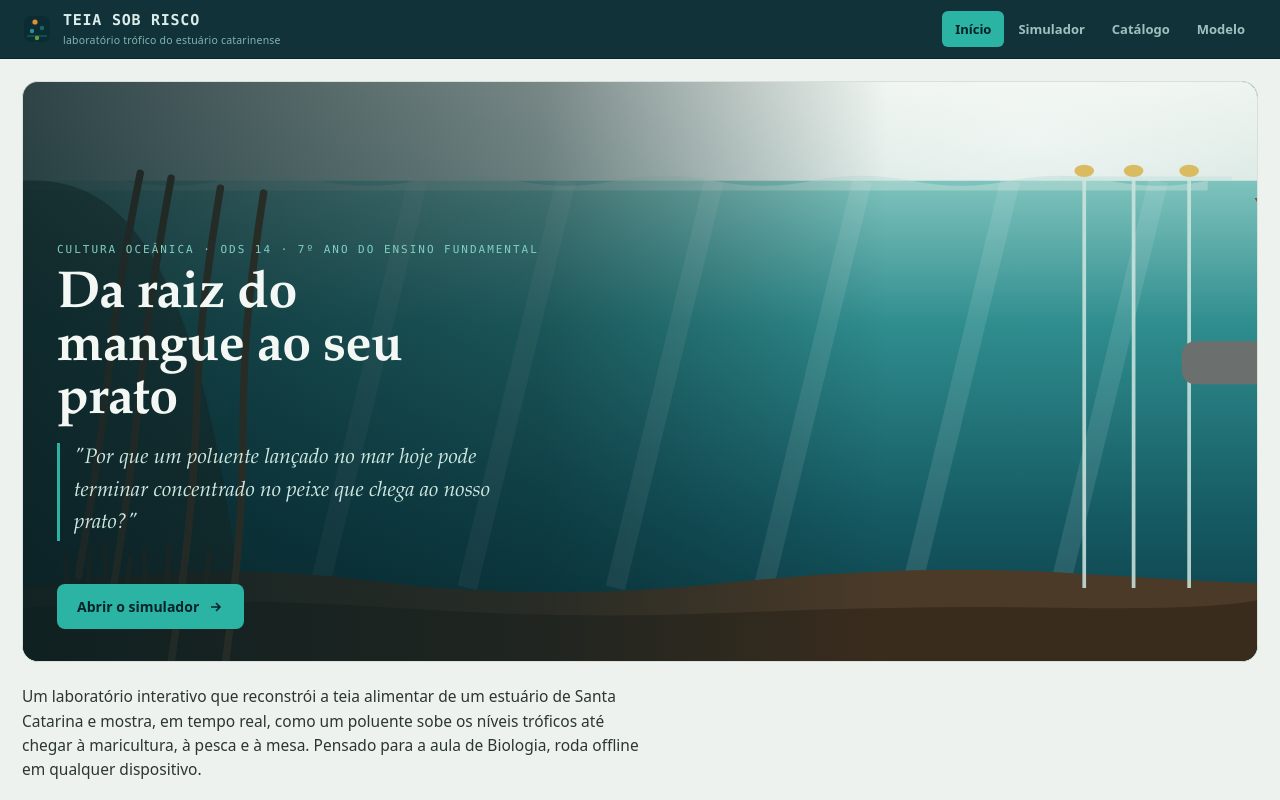
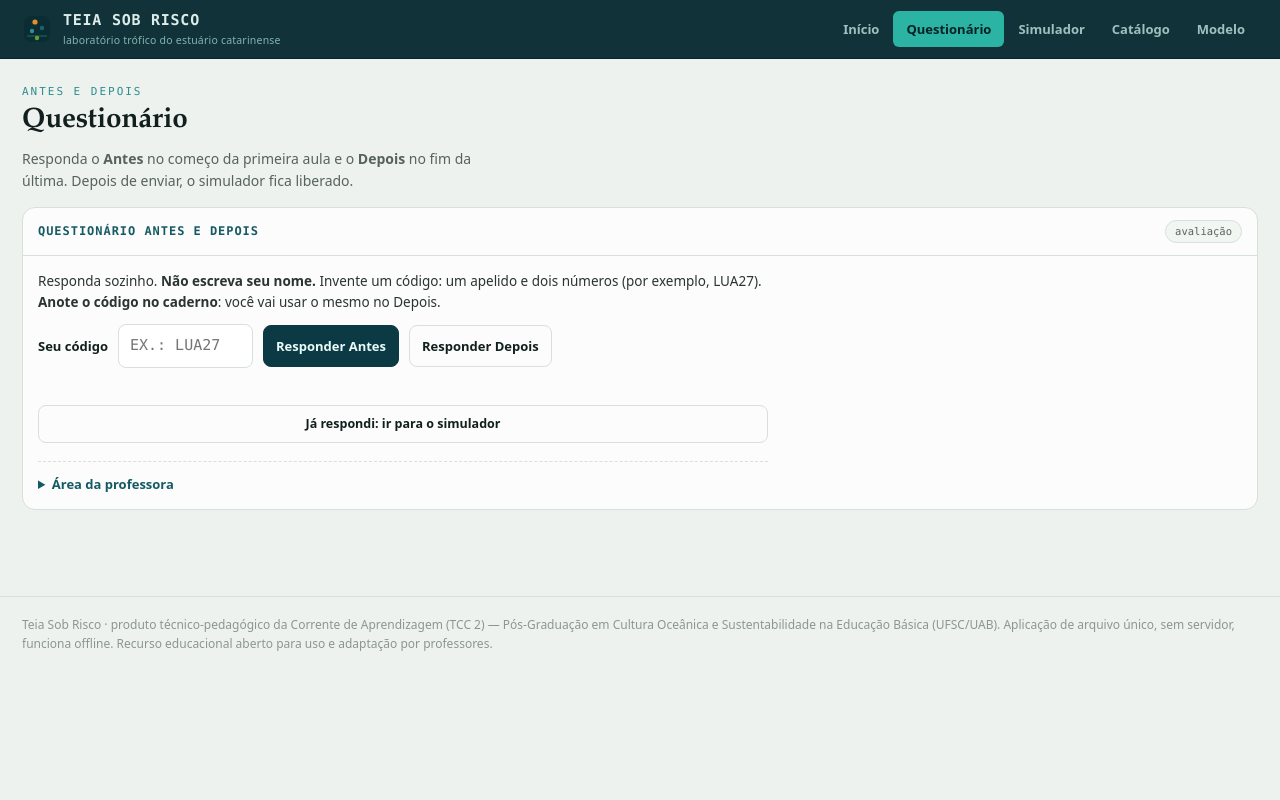
Before and after one commit to tiagochavo87/teia-sob-risco, a plain HTML site: page 7ano.html in a window 1280 px wide. Shown: the top 800 px of the page. Drawn offline with Linux system fonts and the light colour scheme.

Commit message:
feat(7ano): questionário em aba própria no primeiro acesso e envio das respostas para a planilha do professor

```diff
--- a/7ano.html
+++ b/7ano.html
@@ -46,6 +46,7 @@ nav.tabs button{background:transparent;border:0;color:#9DC2BE;font:inherit;font-
 nav.tabs button:hover{color:#fff;background:#0e454d}
 nav.tabs button[aria-current="true"]{color:#062227;background:var(--tide)}
 @media(max-width:680px){.brand .txt span{display:none}nav.tabs button{padding:8px 9px;font-size:12px}}
+@media(max-width:480px){.brand .txt{display:none}nav.tabs{margin-left:0;flex-wrap:wrap}nav.tabs button{padding:7px 7px;font-size:11.5px}}
 @media(max-width:560px){.brand .txt{display:none}}
 
 main{max-width:1320px;margin:0 auto;padding:0 22px 60px}
@@ -381,6 +382,7 @@ figure.scene-fig{min-width:0} /* deixa a cena rolar dentro do card, sem alargar
     </div>
     <nav class="tabs" role="tablist">
       <button role="tab" data-view="home" aria-current="true">Início</button>
+      <button role="tab" data-view="quest">Questionário</button>
       <button role="tab" data-view="sim">Simulador</button>
       <button role="tab" data-view="cat">Catálogo</button>
       <button role="tab" data-view="doc">Modelo</button>
@@ -520,6 +522,13 @@ figure.scene-fig{min-width:0} /* deixa a cena rolar dentro do card, sem alargar
       <span id="stRun">última liberação: —</span>
       <span style="margin-left:auto">31 táxons + detrito · estuário/manguezal SC</span>
     </div>
+  </section>
+
+  <!-- ===================== QUESTIONÁRIO ===================== -->
+  <section class="view" id="view-quest">
+    <div class="sec-head"><div><div class="eyebrow">Antes e depois</div><h2 class="serif">Questionário</h2>
+      <p>Responda o <b>Antes</b> no começo da primeira aula e o <b>Depois</b> no fim da última. Depois de enviar, o simulador fica liberado.</p></div></div>
+    <div id="questHost"></div>
   </section>
 
   <!-- ===================== CATÁLOGO ===================== -->
@@ -1764,24 +1773,25 @@ details.pp-prof>summary{cursor:pointer;font-weight:700;font-size:13px;color:var(
    const v=speechSynthesis.getVoices().find(v=>/pt-BR|pt_BR|Portug/i.test(v.lang+v.name));if(v)u.voice=v;speechSynthesis.speak(u);}
 
  /* ---------- cartão ---------- */
- const card=document.createElement('div');card.className='card';card.id='ppCard';card.hidden=true;
+ const card=document.createElement('div');card.className='card';card.id='ppCard';
  card.innerHTML='<div class="hd"><h2>Questionário Antes e depois</h2><span class="pill">avaliação</span></div><div class="bd" id="ppBody"></div>';
- const modebar=document.querySelector('#view-sim .modebar');
- (modebar||document.querySelector('#view-sim .sec-head')).after(card);
+ document.getElementById('questHost').appendChild(card);
  const body=document.getElementById('ppBody');
  let codAtual='';
 
  function inicio(msg,ok){
   body.innerHTML=
-   `<p class="pp-intro">Responda sozinho. <b>Não escreva seu nome</b>: use o código combinado com a professora (por exemplo, 3A). Responda o <b>Antes</b> no começo da primeira aula e o <b>Depois</b> no fim da última.</p>`+
-   `<div class="pp-cod"><label for="ppCod">Seu código</label><input id="ppCod" maxlength="10" autocomplete="off" spellcheck="false" placeholder="ex.: 3A" value="${esc(codAtual)}">`+
+   `<p class="pp-intro">Responda sozinho. <b>Não escreva seu nome.</b> Invente um código: um apelido e dois números (por exemplo, LUA27). <b>Anote o código no caderno</b>: você vai usar o mesmo no Depois.</p>`+
+   `<div class="pp-cod"><label for="ppCod">Seu código</label><input id="ppCod" maxlength="10" autocomplete="off" spellcheck="false" placeholder="ex.: LUA27" value="${esc(codAtual)}">`+
    `<button class="btn primary" type="button" id="ppAntes" style="flex:none">Responder Antes</button><button class="btn" type="button" id="ppDepois">Responder Depois</button></div>`+
    `<div class="pp-msg${ok?' ok':''}" id="ppMsg" role="status">${msg||''}</div>`+
+   `<div class="miniact"><button class="btn" type="button" id="ppIrSim">Já respondi: ir para o simulador</button></div>`+
    `<details class="pp-prof" id="ppProf"><summary>Área da professora</summary><div id="ppResumo"></div>`+
    `<div class="miniact"><button class="btn" type="button" id="ppJSON">Exportar JSON</button><button class="btn" type="button" id="ppCSV">Exportar CSV</button>`+
    `<label class="btn" for="ppImp" style="cursor:pointer">Importar</label><input type="file" id="ppImp" accept="application/json" hidden>`+
    `<button class="btn" type="button" id="ppPrintBtn">Versão para imprimir</button><button class="btn" type="button" id="ppApagar">Apagar respostas</button></div>`+
-   `<div class="hint2">As respostas ficam <b>só neste aparelho</b>. Exporte de cada aparelho e importe num só para ver a turma inteira; apague tudo ao terminar.</div></details>`;
+   `<div class="hint2" id="ppEnvio"></div>`+
+   `<div class="hint2">As respostas ficam guardadas neste aparelho e, quando há internet, também são enviadas para a planilha do professor. Exporte de cada aparelho e importe num só para ver a turma inteira aqui.</div></details>`;
   const inp=document.getElementById('ppCod');
   inp.addEventListener('input',()=>{const p=inp.selectionStart,v=normCod(inp.value);if(v!==inp.value){inp.value=v;try{inp.setSelectionRange(p,p);}catch(e){}}});
   inp.addEventListener('keydown',e=>{if(e.key==='Enter'){e.preventDefault();document.getElementById('ppAntes').click();}});
@@ -1789,8 +1799,9 @@ details.pp-prof>summary{cursor:pointer;font-weight:700;font-size:13px;color:var(
     if(!cod){mostrar('Digite o seu código antes de começar.');inp.focus();return;}
     codAtual=cod;formulario(fase);};
   document.getElementById('ppAntes').onclick=()=>comecar('antes');
+  document.getElementById('ppIrSim').onclick=irSim;
   document.getElementById('ppDepois').onclick=()=>comecar('depois');
-  document.getElementById('ppProf').addEventListener('toggle',e=>{if(e.target.open)resumoTurma();});
+  document.getElementById('ppProf').addEventListener('toggle',e=>{if(e.target.open){resumoTurma();statusEnvio();}});
   document.getElementById('ppJSON').onclick=exportarJSON;
   document.getElementById('ppCSV').onclick=exportarCSV;
   document.getElementById('ppImp').addEventListener('change',importar);
@@ -1843,6 +1854,7 @@ details.pp-prof>summary{cursor:pointer;font-weight:700;font-size:13px;color:var(
    d:now.toLocaleDateString('pt-BR'),h:now.toLocaleTimeString('pt-BR',{hour:'2-digit',minute:'2-digit'}),
    nivel:N7?'7':'em',a,b,c:fase==='depois'?PP_C.map((_,i)=>(document.getElementById('ppC'+i).value||'').trim()):[],nota:nota(a)};
   recs=recs.filter(r=>!(r.cod===rec.cod&&r.fase===rec.fase));recs.push(rec);salvar();
+  enfileirar(rec);
   if(tts)speechSynthesis.cancel();
   fase==='antes'?fimAntes():retorno(rec);
  }
@@ -1850,7 +1862,7 @@ details.pp-prof>summary{cursor:pointer;font-weight:700;font-size:13px;color:var(
  function fimAntes(){
   body.innerHTML=`<p class="pp-intro" style="font-size:15px"><b>Pronto!</b> Suas respostas do Antes foram guardadas. Agora é hora de explorar o estuário.</p>`+
    `<div class="miniact"><button class="btn primary" type="button" id="ppSim">Ir para o simulador</button><button class="btn" type="button" id="ppProx">Próximo aluno</button></div>`;
-  document.getElementById('ppSim').onclick=()=>{codAtual='';if(window.teiaSetMode)window.teiaSetMode('explorar');window.scrollTo({top:0,behavior:'smooth'});};
+  document.getElementById('ppSim').onclick=()=>{codAtual='';irSim();};
   document.getElementById('ppProx').onclick=()=>{codAtual='';inicio();};
  }
 
@@ -1868,6 +1880,40 @@ details.pp-prof>summary{cursor:pointer;font-weight:700;font-size:13px;color:var(
   document.getElementById('ppProx').onclick=()=>{codAtual='';inicio();};
   card.scrollIntoView({behavior:'smooth',block:'start'});
  }
+
+ /* ---------- envio para a planilha do professor (Google Apps Script) ---------- */
+ // Endereço do app da web publicado com avaliacao/receber_respostas_questionario.gs. Vazio = não envia.
+ const PLANILHA_URL='';
+ const FILA='teiaSobRisco.fila';
+ let fila=[];try{fila=JSON.parse(localStorage.getItem(FILA)||'[]');if(!Array.isArray(fila))fila=[];}catch(e){fila=[];}
+ const salvarFila=()=>{try{localStorage.setItem(FILA,JSON.stringify(fila));}catch(e){}};
+ let enviando=false,ultimoEnvio='';
+ function enfileirar(rec){if(!PLANILHA_URL)return;fila=fila.filter(r=>r.id!==rec.id);fila.push(rec);salvarFila();enviarFila();}
+ async function enviarFila(){
+  if(!PLANILHA_URL||enviando||!fila.length)return;
+  if('onLine' in navigator&&!navigator.onLine){statusEnvio();return;}
+  enviando=true;
+  try{
+   while(fila.length){const r=fila[0];
+    // text/plain evita a pré-checagem CORS; a resposta é opaca, então "chegou" = a requisição não falhou na rede
+    await fetch(PLANILHA_URL,{method:'POST',mode:'no-cors',headers:{'Content-Type':'text/plain;charset=utf-8'},body:JSON.stringify(r)});
+    fila.shift();salvarFila();ultimoEnvio=new Date().toLocaleTimeString('pt-BR',{hour:'2-digit',minute:'2-digit'});}
+  }catch(e){/* sem rede: fica na fila e tenta de novo depois */}
+  enviando=false;statusEnvio();
+ }
+ function statusEnvio(){const el=document.getElementById('ppEnvio');if(!el)return;
+  el.innerHTML=!PLANILHA_URL?'Envio para a planilha: <b>desligado</b> nesta cópia.'
+   :fila.length?`Envio para a planilha: <b>${fila.length} resposta${fila.length>1?'s':''} aguardando internet</b>. Elas são enviadas sozinhas quando a conexão voltar; não apague as respostas deste aparelho antes disso.`
+   :`Envio para a planilha: <b>tudo enviado</b>${ultimoEnvio?' (último às '+ultimoEnvio+')':''}.`;}
+ window.addEventListener('online',enviarFila);
+ setInterval(enviarFila,60000);
+ setTimeout(enviarFila,1500);
+ window.teiaFila={get:()=>fila.slice(),enviar:enviarFila};
+
+ /* ---------- aba própria: abre primeiro; o simulador fica a um toque ---------- */
+ const SESS='teiaSobRisco.questVisto';
+ function irSim(){try{sessionStorage.setItem(SESS,'1');}catch(e){}
+  if(window.teiaSetMode)window.teiaSetMode('explorar');go('sim');}
 
  /* ---------- resumo da turma (só para a professora, neste aparelho) ---------- */
  function estat(){
@@ -1926,9 +1972,16 @@ details.pp-prof>summary{cursor:pointer;font-weight:700;font-size:13px;color:var(
    window.addEventListener('afterprint',sai);window.print();setTimeout(sai,1500);}
 
  /* ---------- liga ao modo da barra ---------- */
- document.addEventListener('teia:mode',e=>{const on=e.detail==='questionario';card.hidden=!on;
-   if(on){codAtual='';inicio();card.scrollIntoView({behavior:'smooth',block:'start'});}
-   else if(tts&&body.querySelector('fieldset.ppq'))speechSynthesis.cancel();});
+ document.addEventListener('teia:mode',e=>{if(e.detail!=='questionario')return;
+   setTimeout(()=>{if(window.teiaSetMode)window.teiaSetMode('explorar');codAtual='';inicio();go('quest');},0);});
+ // sair da aba no meio do formulário para a leitura em voz alta
+ document.querySelectorAll('nav.tabs button').forEach(b=>b.addEventListener('click',()=>{if(b.dataset.view!=='quest'&&tts)speechSynthesis.cancel();}));
+ // primeiro acesso da sessão: abre na aba do questionário (professores usam ?prof para pular)
+ inicio();
+ {let prof=false,visto=false;try{prof=new URLSearchParams(location.search).has('prof');}catch(e){}
+  try{visto=sessionStorage.getItem(SESS)==='1';}catch(e){}
+  const temCena=/[#&]c=/.test(location.hash);
+  if(!prof&&!visto&&!temCena)go('quest');}
 })();
 </script>
 </body>
```
Also changed, not shown: 2 other files.
